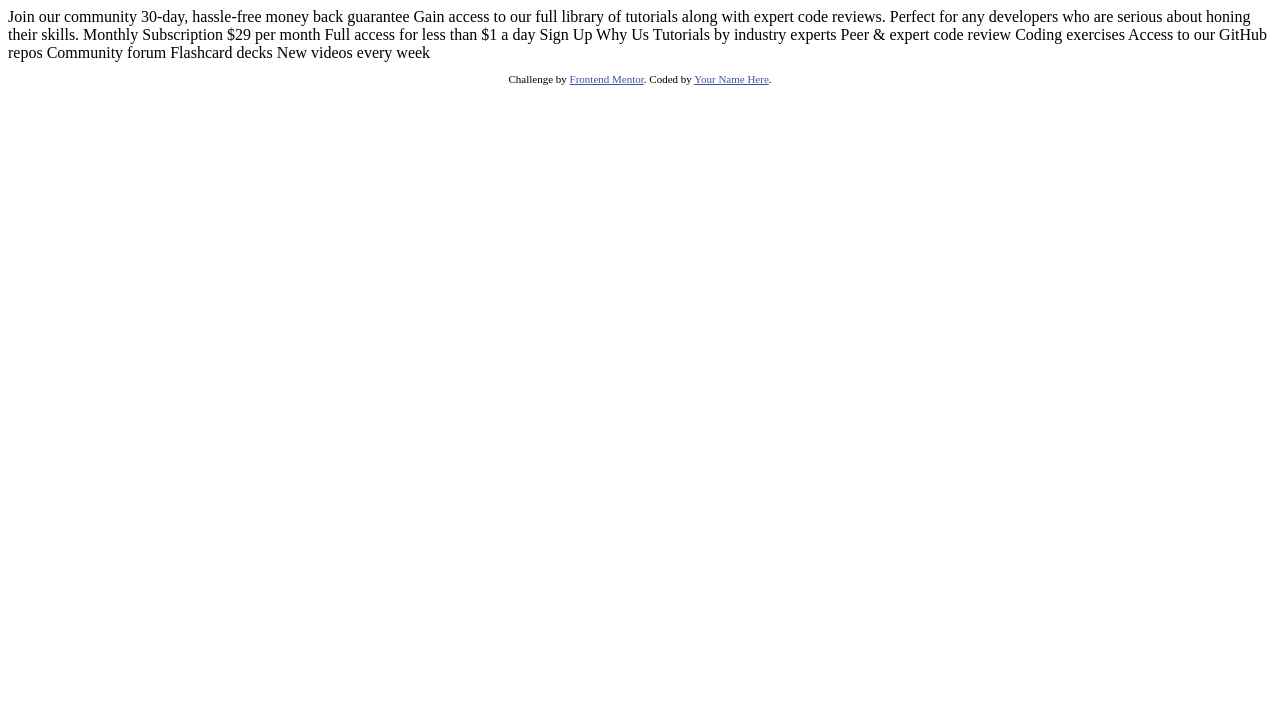
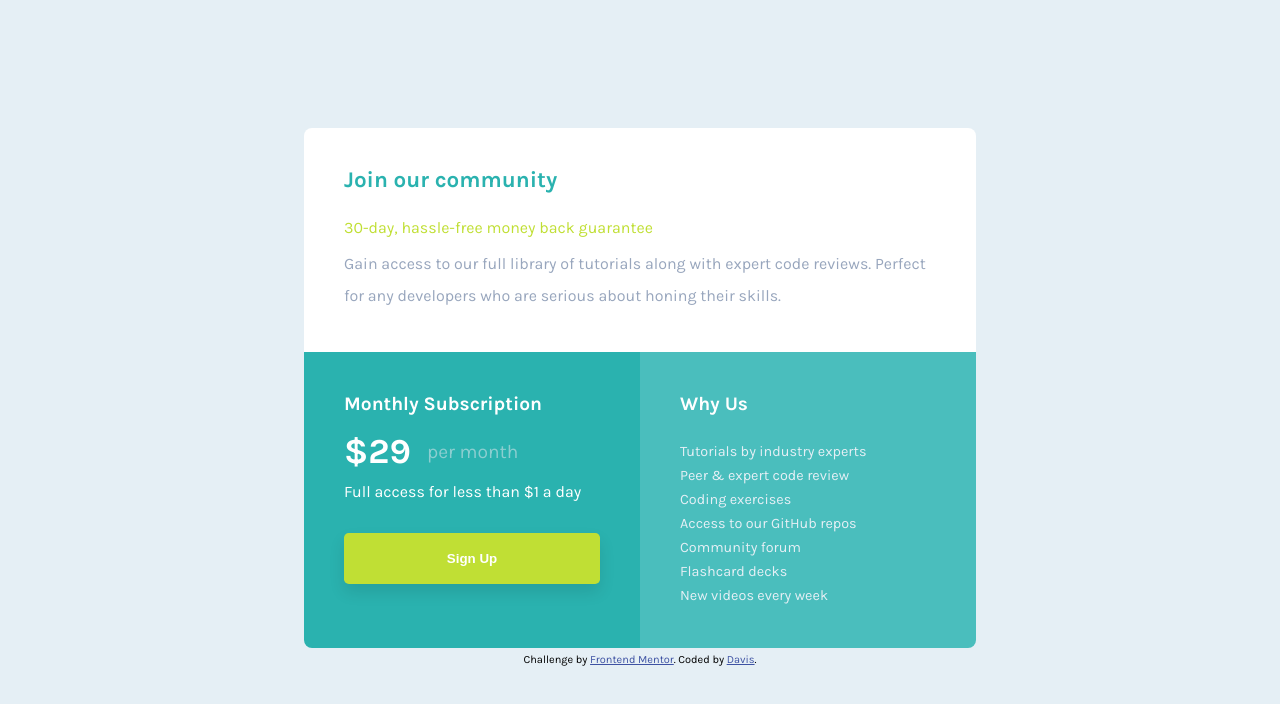
Before and after one commit to davislocs/Single-price-grid-component, a plain HTML site: page index.html in a window 1280 px wide. Drawn offline with Linux system fonts and the light colour scheme.

Commit message:
Version 1.0

```diff
--- a/index.html
+++ b/index.html
@@ -3,47 +3,44 @@
 <head>
   <meta charset="UTF-8">
   <meta name="viewport" content="width=device-width, initial-scale=1.0"> <!-- displays site properly based on user's device -->
-
   <link rel="icon" type="image/png" sizes="32x32" href="./images/favicon-32x32.png">
-
   <title>Frontend Mentor | Single Price Grid Component</title>
-
-  <!-- Feel free to remove these styles or customise in your own stylesheet 👍 -->
-  <style>
-    .attribution { font-size: 11px; text-align: center; }
-    .attribution a { color: hsl(228, 45%, 44%); }
-  </style>
+  <link href="style.css" rel="stylesheet">
+  <link rel="preconnect" href="https://fonts.googleapis.com">
+  <link rel="preconnect" href="https://fonts.gstatic.com" crossorigin>
+  <link href="https://fonts.googleapis.com/css2?family=Karla:wght@400;700&display=swap" rel="stylesheet">
 </head>
 <body>
-  Join our community
-
-  30-day, hassle-free money back guarantee
-
-  Gain access to our full library of tutorials along with expert code reviews.
-  Perfect for any developers who are serious about honing their skills.
-
-  Monthly Subscription
-
-  &dollar;29 per month
-
-  Full access for less than &dollar;1 a day
-
-  Sign Up
-
-  Why Us
-
-  Tutorials by industry experts
-  Peer &amp; expert code review
-  Coding exercises
-  Access to our GitHub repos
-  Community forum
-  Flashcard decks
-  New videos every week
-
+  <main>
+    <section class="description">
+      <h1>Join our community</h1>
+      <p>30-day, hassle-free money back guarantee</p>
+      <p>Gain access to our full library of tutorials along with expert code reviews.
+        Perfect for any developers who are serious about honing their skills.</p>
+    </section>
+    <section class="price">
+      <h1>Monthly Subscription</h1>
+      <p class="price-tag">&dollar;29<span>per month</span></p>
+      <p>Full access for less than &dollar;1 a day</p>
+      <button class="sign-up-button">Sign Up</button>
+    </section>
+    <section class="why-us">
+      <h1>Why Us</h1>
+      <ul class="why-us-list">
+        <li>Tutorials by industry experts</li>
+        <li>Peer &amp; expert code review</li>
+        <li>Coding exercises</li>
+        <li>Access to our GitHub repos</li>
+        <li>Community forum</li>
+        <li>Flashcard decks</li>
+        <li>New videos every week</li>
+      </ul>
+    </section>
+  </main>
   <footer>
     <p class="attribution">
       Challenge by <a href="https://www.frontendmentor.io?ref=challenge" target="_blank">Frontend Mentor</a>.
-      Coded by <a href="#">Your Name Here</a>.
+      Coded by <a href="#">Davis</a>.
     </p>
   </footer>
 </body>
--- a/style.css
+++ b/style.css
@@ -0,0 +1,143 @@
+*{
+    box-sizing: border-box;
+    padding: 0;
+    margin: 0;
+}
+:root{
+    --color-Cyan: hsl(179, 62%, 43%);
+    --color-Light-Cyan: rgb(74,190,189);
+    --color-Bright-Yellow: hsl(71, 73%, 54%);
+    --color-Light-Gray: hsl(204, 43%, 93%);
+    --color-Very-Light-Gray: rgb(140,206,208);
+    --color-Grayish-Blue: hsl(218, 22%, 67%);
+    --color-white: hsl(255, 100%, 100%);
+
+    --font-weight-medium: 400;
+    --font-weight-heavy: 700;
+
+    --font-size-big: 2.2rem;
+    --font-size-medium-big: 1.4rem;
+    --font-size-medium: 1.2rem;
+    --font-size-small: 0.9rem;
+}
+html{
+    font-size: 100%;
+    font-family: karla, sans-serif;
+    font-weight: var(--font-weight-medium);
+    line-height: 1.5rem;
+    color: var(--color-white);
+}
+body{
+    width: 100%;
+    padding: 5rem 2rem;
+    background-color: var(--color-Light-Gray);
+}
+h1{
+    font-weight: 700;
+    font-size: var(--font-size-medium);
+    color: var(--color-white);
+}
+main{
+    margin: 0 auto;
+}
+section{
+    padding: 1.9rem 1.5rem;
+    text-align: left;
+}
+.description{
+    background-color: var(--color-white);
+    border-radius: 0.5rem 0.5rem 0 0;
+}
+.description h1{
+    font-size: var(--font-size-medium-big);
+    color: var(--color-Cyan);
+}
+.description p{
+    margin-top: 1.5rem;
+}
+.description p:first-of-type{
+    color: var(--color-Bright-Yellow);
+    font-weight: var(--font-weight-medium);
+}
+.description p:last-of-type{
+    color: var(--color-Grayish-Blue);
+    line-height: 2rem;
+}
+.price{
+    background-color: var(--color-Cyan);
+}
+.price p{
+    margin-top: 1rem;
+}
+.price .price-tag{
+    font-size: var(--font-size-big);
+    font-weight: var(--font-weight-heavy);
+    margin-top: 1.5rem;
+    display: flex;
+    align-items: center;
+}
+.price-tag span{
+    font-size: var(--font-size-medium);
+    font-weight: var(--font-weight-medium);
+    color: var(--color-Very-Light-Gray);
+    margin-left: 1rem;
+}
+.sign-up-button{
+    margin-top: 1.8rem;
+    width: 100%;
+    min-height: 3.2rem;
+    background-color: var(--color-Bright-Yellow);
+    border-radius: 0.3rem;
+    border: none;
+    box-shadow: 0rem 0.5rem 1rem rgba(0, 0, 0, 0.1);
+    color: var(--color-white);
+    font-weight: var(--font-weight-heavy);
+    cursor: pointer;
+}
+.why-us{
+    background-color: var(--color-Light-Cyan);
+    border-radius: 0 0 0.5rem 0.5rem;
+}
+.why-us .why-us-list{
+    margin-top: 1.5rem;
+    list-style-type: none;
+    font-size: var(--font-size-small);
+    color: var(--color-Light-Gray);
+}
+.attribution {
+    font-size: 11px;
+    text-align: center;
+    color: black;
+}
+.attribution a {
+    color: hsl(228, 45%, 44%);
+}
+@media only screen and (min-width: 600px) {
+    body{
+       height: 100vh;
+       display: flex;
+       flex-direction: column;
+       place-content: center center;
+    }
+    main{
+        display: grid;
+        width: fit-content;
+        position: relative;
+        grid-template-columns: minmax(10rem,21rem) minmax(10rem,21rem);
+    }
+    section{
+        padding: 2.5rem 2.5rem;
+    }
+    .description p:last-of-type{
+        margin-top: 0.5rem;
+    }
+    .description{
+        grid-column: span 2;
+    }
+    .price{
+        border-radius: 0 0 0 0.5rem;
+    }
+    .why-us{
+        border-radius: 0 0 0.5rem 0;
+    }
+}
```
Also changed, not shown: 1 other file.
